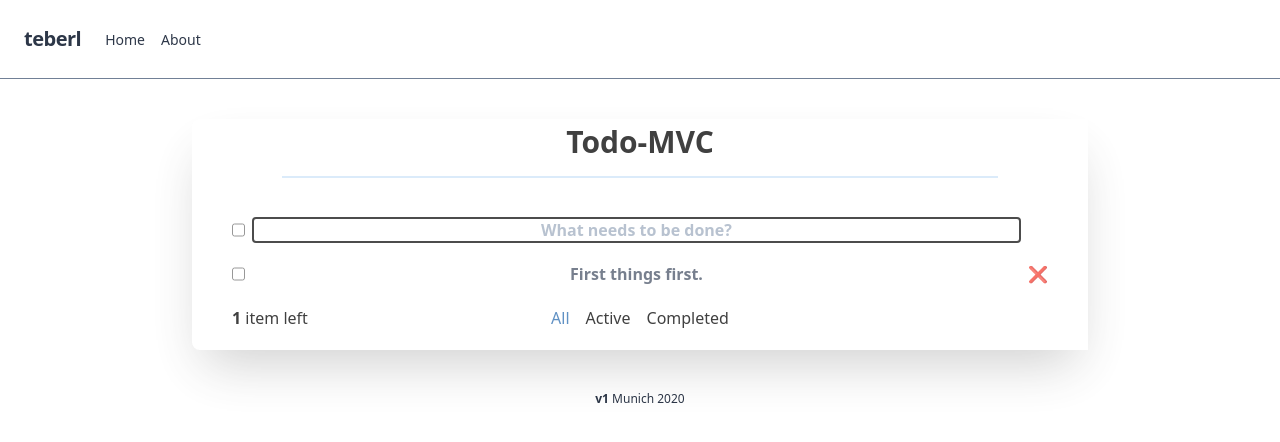
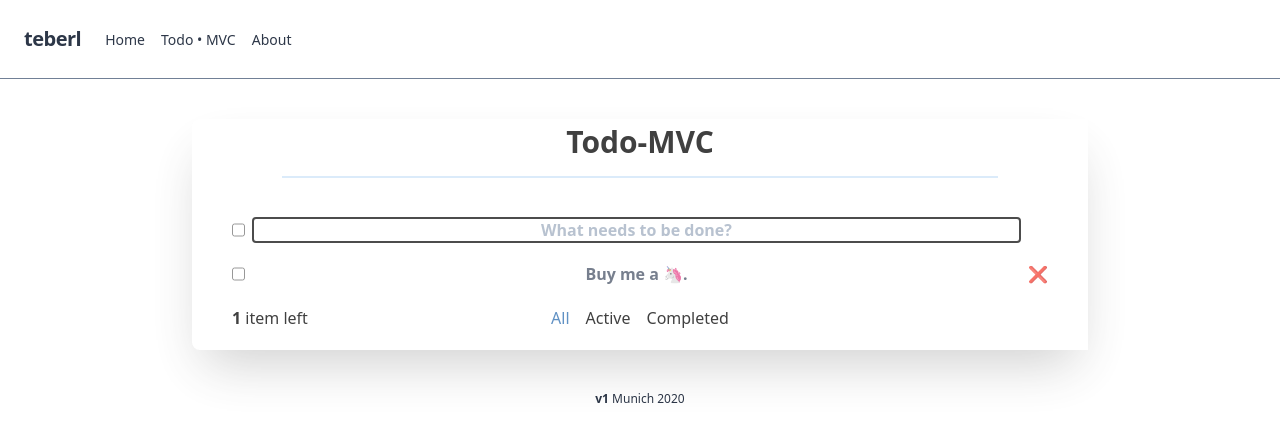
Before and after one commit to teberl/homepage_next, a Next.js app: page /todos in a window 1280 px wide. Shown: the top 442 px of the page. Built offline with nearby package versions, Linux system fonts and the light colour scheme.

Commit message:
Add todos page to nav

```diff
--- a/components/Nav.tsx
+++ b/components/Nav.tsx
@@ -7,6 +7,7 @@ const Nav: React.FunctionComponent = () => {
 
   const links = [
     { href: "/", label: "Home" },
+    { href: "todos", label: "Todo • MVC" },
     { href: "about", label: "About" }
   ];
 
--- a/components/todos/context.tsx
+++ b/components/todos/context.tsx
@@ -23,7 +23,7 @@ const TodosCtx = React.createContext({
 
 const TodosCtxProvider: React.FunctionComponent = ({ children }) => {
   const [todos, dispatch]: [Array<ITodo>, Function] = useReducer(reducer, [
-    { id: 0, text: "First things first.", isCompleted: false }
+    { id: 0, text: "Buy me a 🦄.", isCompleted: false }
   ]);
 
   const initialContext: ITodosContext = {
```
